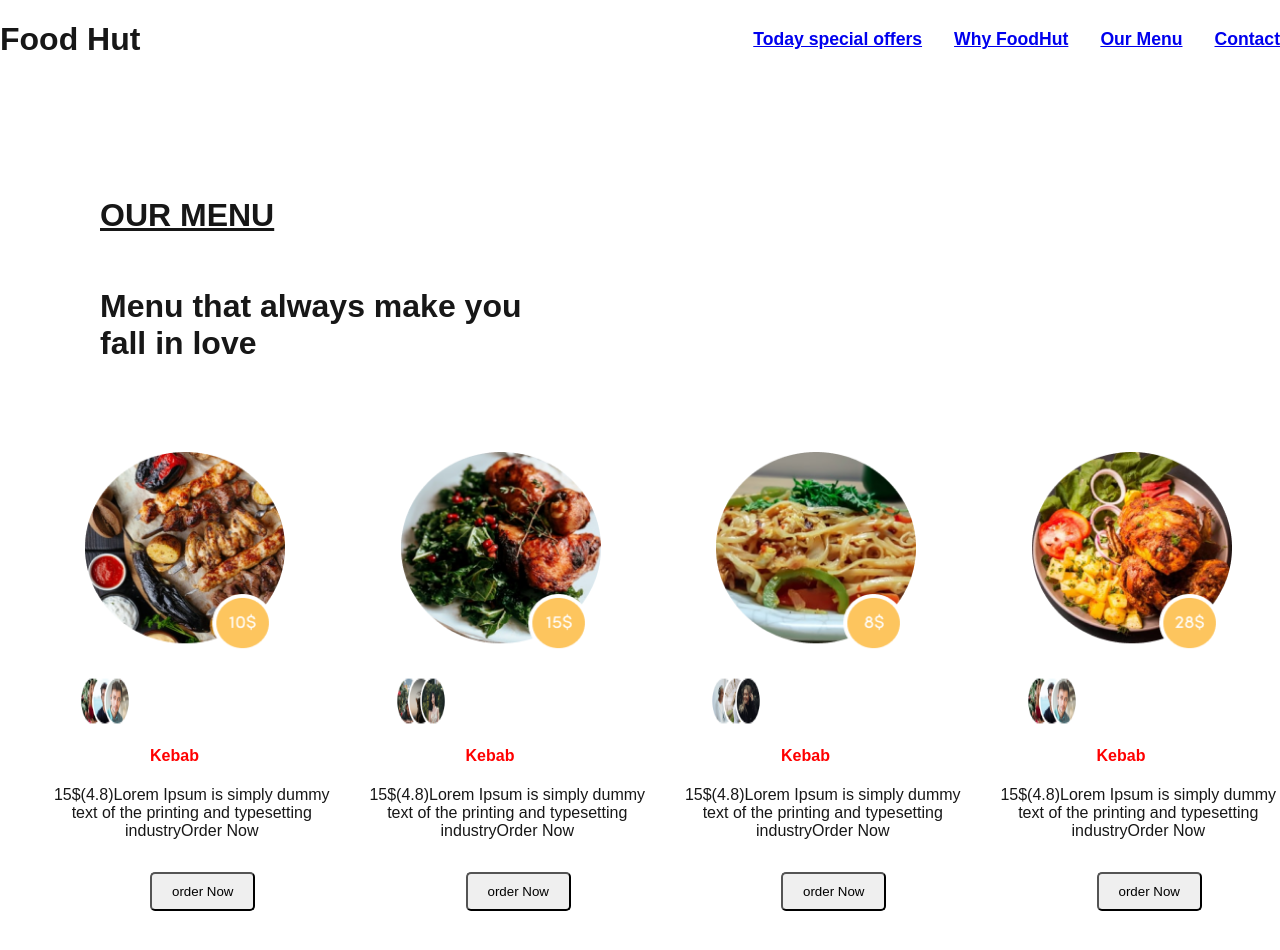
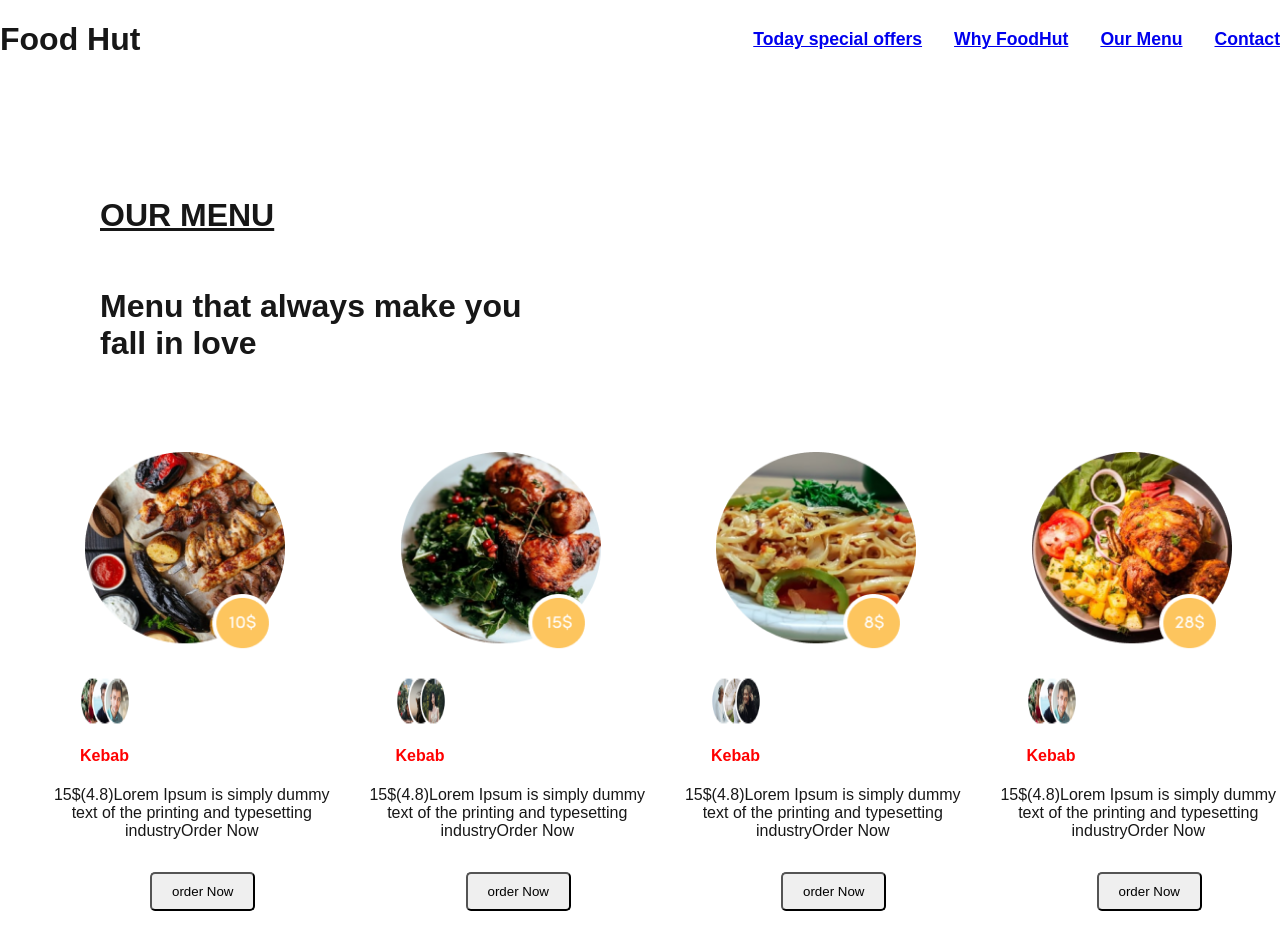
Before and after one commit to AliAkbarBrohiWebDeveloper/multi-page-website-custom-css, a Next.js app: page /Menu in a window 1280 px wide. Shown: the top 950 px of the page. Built offline with nearby package versions, Linux system fonts and the light colour scheme.

Commit message:
changes commit

```diff
--- a/src/styles/menu.css
+++ b/src/styles/menu.css
@@ -83,7 +83,7 @@ margin-left: 100px;
 
 .images-dev h4{
     color: red;
-    margin-left: 150px;
+    margin-left:150px;
 }
 
 
@@ -103,7 +103,7 @@ gap: 1.25rem;
     margin-top: 1rem;
     justify-content: center;
     cursor: pointer;
-    margin-left: 130px;
+    margin-left: 150px;
 }
 .second-image-dev h2{
     margin-left: 4.5rem;
@@ -122,6 +122,6 @@ gap: 1.25rem;
     }.button-dev button{
         margin-left: 100px;
     }.images-dev h4{
-        margin-left: 100px;
+        margin-left: 30px;
     }
 }
```
